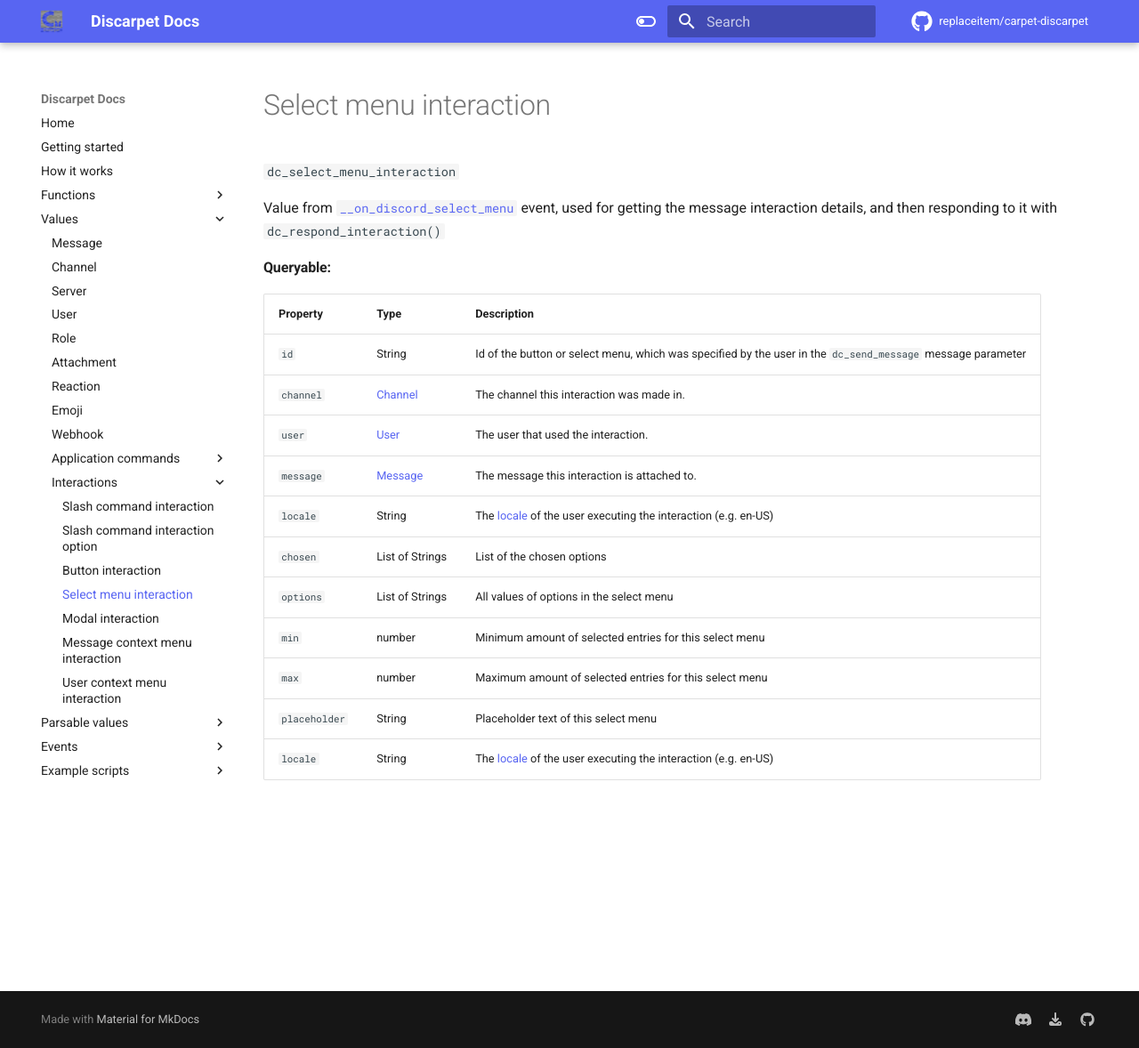
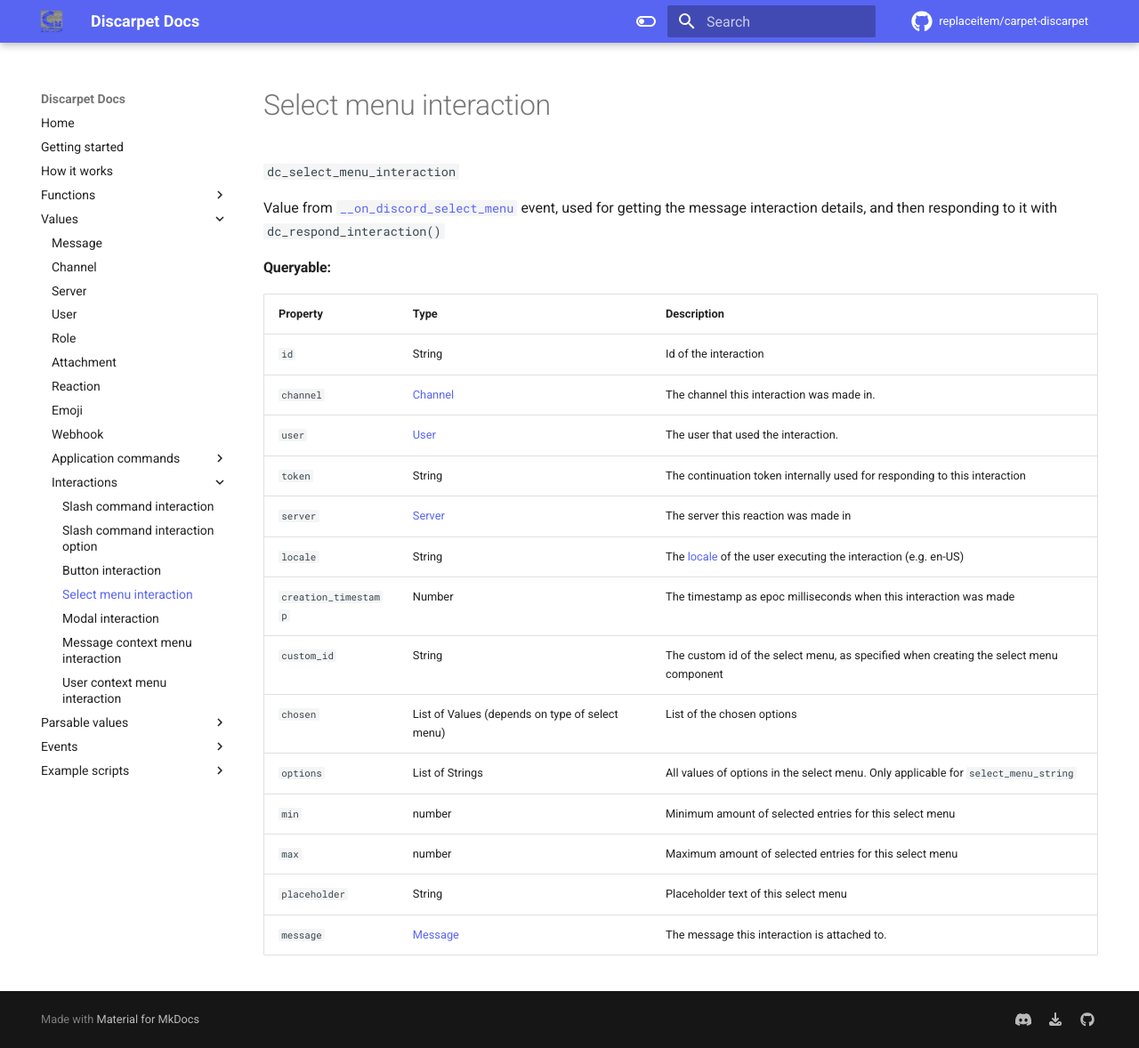
Before and after one commit to replaceitem/carpet-discarpet, an MkDocs documentation site: the page built from docs/pages/values/interactions/select-menu-interaction.md, in a window 1280 px wide and 1178 px high. Shown: the whole window at 89% size. Built offline with MkDocs 1.6.1 and Material for MkDocs 9.7.7, drawn with Linux system fonts in a browser that asks for light colours; comment, search, counter and statistics services are not loaded.

Commit message:
Improved consistency in interaction value docs

```diff
--- a/docs/pages/values/interactions/select-menu-interaction.md
+++ b/docs/pages/values/interactions/select-menu-interaction.md
@@ -4,16 +4,19 @@
 
 #### Queryable:
 
-| Property      | Type                          | Description                                                                                                            |
-|---------------|-------------------------------|------------------------------------------------------------------------------------------------------------------------|
-| `id`          | String                        | Id of the button or select menu, which was specified by the user in the `dc_send_message` message parameter            |
-| `channel`     | [Channel](/values/channel.md) | The channel this interaction was made in.                                                                              |
-| `user`        | [User](/values/user.md)       | The user that used the interaction.                                                                                    |
-| `message`     | [Message](/values/message.md) | The message this interaction is attached to.                                                                           |
-| `locale`      | String                        | The [locale](https://discord.com/developers/docs/reference#locales) of the user executing the interaction (e.g. en-US) |
-| `chosen`      | List of Strings               | List of the chosen options                                                                                             |
-| `options`     | List of Strings               | All values of options in the select menu                                                                               |
-| `min`         | number                        | Minimum amount of selected entries for this select menu                                                                |
-| `max`         | number                        | Maximum amount of selected entries for this select menu                                                                |
-| `placeholder` | String                        | Placeholder text of this select menu                                                                                   |
-| `locale`      | String                        | The [locale](https://discord.com/developers/docs/reference#locales) of the user executing the interaction (e.g. en-US) |
+| Property             | Type                                            | Description                                                                                                            |
+|----------------------|-------------------------------------------------|------------------------------------------------------------------------------------------------------------------------|
+| `id`                 | String                                          | Id of the interaction                                                                                                  |
+| `channel`            | [Channel](/values/channel.md)                   | The channel this interaction was made in.                                                                              |
+| `user`               | [User](/values/user.md)                         | The user that used the interaction.                                                                                    |
+| `token`              | String                                          | The continuation token internally used for responding to this interaction                                              |
+| `server`             | [Server](/values/server.md)                     | The server this reaction was made in                                                                                   |
+| `locale`             | String                                          | The [locale](https://discord.com/developers/docs/reference#locales) of the user executing the interaction (e.g. en-US) |
+| `creation_timestamp` | Number                                          | The timestamp as epoc milliseconds when this interaction was made                                                      |
+| `custom_id`          | String                                          | The custom id of the select menu, as specified when creating the select menu component                                 |
+| `chosen`             | List of Values (depends on type of select menu) | List of the chosen options                                                                                             |
+| `options`            | List of Strings                                 | All values of options in the select menu. Only applicable for `select_menu_string`                                     |
+| `min`                | number                                          | Minimum amount of selected entries for this select menu                                                                |
+| `max`                | number                                          | Maximum amount of selected entries for this select menu                                                                |
+| `placeholder`        | String                                          | Placeholder text of this select menu                                                                                   |
+| `message`            | [Message](/values/message.md)                   | The message this interaction is attached to.                                                                           |
```
Also changed, not shown: docs/pages/values/interactions/button-interaction.md (+11 -7 lines), docs/pages/values/interactions/message-context-menu-interaction.md (+12 -11 lines), docs/pages/values/interactions/modal-interaction.md (+5 -1 lines), docs/pages/values/interactions/slash-command-interaction.md (+13 -12 lines), docs/pages/values/interactions/user-context-menu-interaction.md (+12 -11 lines).
